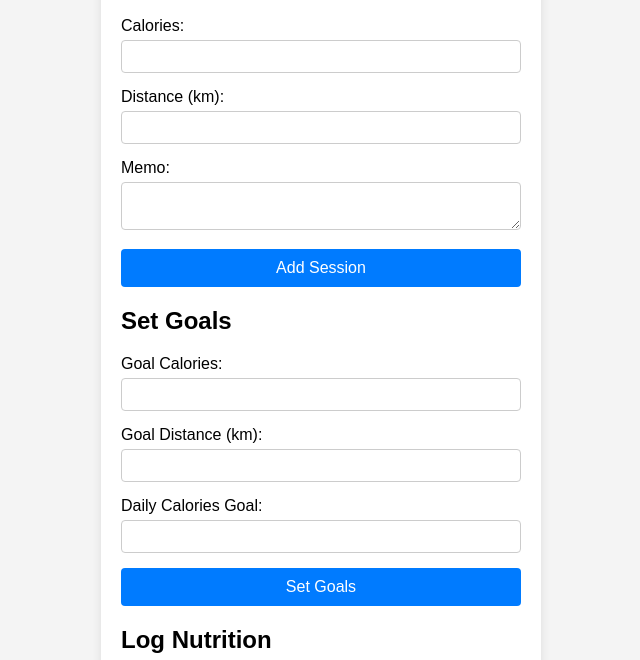
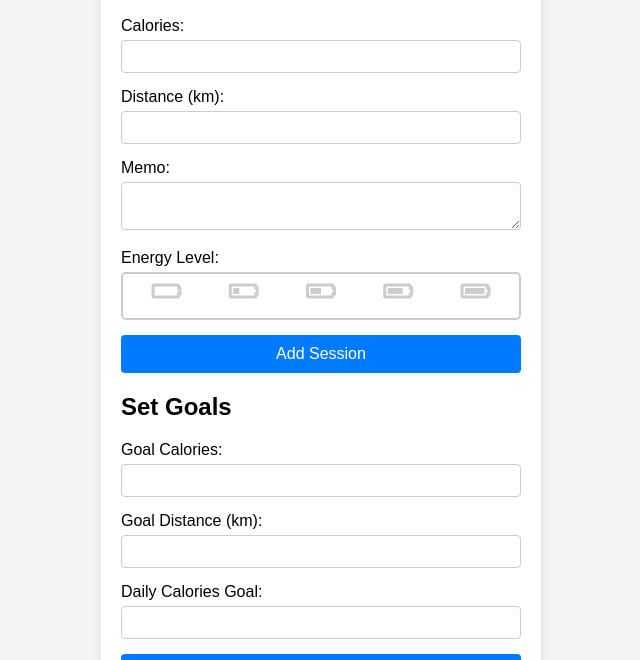
Before and after one commit to luca-hatu/Fitness-Tracker, a plain HTML site: page index.html in a window 1280 px wide. Shown: the part 179-839 px from the top of the page, without its empty margins (319-959 px from the left). Drawn offline with nearby package versions, Linux system fonts and the light colour scheme.

Commit message:
added energy levels

```diff
--- a/index.html
+++ b/index.html
@@ -38,6 +38,32 @@
                 <label for="memo">Memo:</label>
                 <textarea id="memo" name="memo"></textarea>
             </div>
+            <div class="input-group">
+                <label>Energy Level:</label>
+                <div id="energy-level" class="energy-level">
+                    <label>
+                        <input type="radio" name="energy-level" value="1" required>
+                        <i class="fas fa-battery-empty"></i>
+                    </label>
+                    <label>
+                        <input type="radio" name="energy-level" value="2">
+                        <i class="fas fa-battery-quarter"></i>
+                    </label>
+                    <label>
+                        <input type="radio" name="energy-level" value="3">
+                        <i class="fas fa-battery-half"></i>
+                    </label>
+                    <label>
+                        <input type="radio" name="energy-level" value="4">
+                        <i class="fas fa-battery-three-quarters"></i>
+                    </label>
+                    <label>
+                        <input type="radio" name="energy-level" value="5">
+                        <i class="fas fa-battery-full"></i>
+                    </label>
+                </div>
+            </div>
+
             <button type="submit">Add Session</button>
         </form>
         <div id="goals">
@@ -105,6 +131,7 @@
                 <h3>Entered Weight:</h3>
                 <p id="entered-weight">-</p>
             </div>
+        </div>
         <div id="sessions">
             <h2>Sessions</h2>
             <ul id="session-list"></ul>
--- a/script.js
+++ b/script.js
@@ -50,13 +50,14 @@ const nutritionChart = new Chart(nutritionChartCtx, {
     }
 });
 
-document.getElementById('fitness-form').addEventListener('submit', function(event) {
+document.getElementById('fitness-form').addEventListener('submit', function (event) {
     event.preventDefault();
 
     const activity = document.querySelector('input[name="activity"]:checked').value;
     const calories = parseInt(document.getElementById('calories').value) || 0;
     const distance = parseFloat(document.getElementById('distance').value) || 0;
     const memo = document.getElementById('memo').value;
+    const energyLevel = document.querySelector('input[name="energy-level"]:checked').value || 1; // Default to level 1 if not selected
 
     const sessionList = document.getElementById('session-list');
     const sessionItem = document.createElement('li');
@@ -64,6 +65,7 @@ document.getElementById('fitness-form').addEventListener('submit', function(even
     sessionItem.innerHTML = `
         <strong>${capitalizeFirstLetter(activity)}</strong><br>
         Calories: ${calories}, Distance: ${distance} km<br>
+        Energy Level: ${energyLevel}<br>
         Memo: ${memo}
     `;
 
@@ -76,7 +78,8 @@ document.getElementById('fitness-form').addEventListener('submit', function(even
 
     document.getElementById('fitness-form').reset();
 });
-document.getElementById('weight-form').addEventListener('submit', function(event) {
+
+document.getElementById('weight-form').addEventListener('submit', function (event) {
     event.preventDefault();
 
     const weightInput = document.getElementById('weight');
@@ -92,8 +95,7 @@ document.getElementById('weight-form').addEventListener('submit', function(event
     }
 });
 
-
-document.getElementById('goal-form').addEventListener('submit', function(event) {
+document.getElementById('goal-form').addEventListener('submit', function (event) {
     event.preventDefault();
 
     goalCalories = parseInt(document.getElementById('goal-calories').value) || 0;
@@ -103,7 +105,7 @@ document.getElementById('goal-form').addEventListener('submit', function(event)
     updateProgress();
 });
 
-document.getElementById('nutrition-form').addEventListener('submit', function(event) {
+document.getElementById('nutrition-form').addEventListener('submit', function (event) {
     event.preventDefault();
 
     const mealType = document.getElementById('meal-type').value;
@@ -126,7 +128,7 @@ document.getElementById('nutrition-form').addEventListener('submit', function(ev
     document.getElementById('nutrition-form').reset();
 });
 
-document.getElementById('sleep-form').addEventListener('submit', function(event) {
+document.getElementById('sleep-form').addEventListener('submit', function (event) {
     event.preventDefault();
 
     const sleepStart = new Date(document.getElementById('sleep-start').value);
@@ -149,14 +151,14 @@ document.getElementById('sleep-form').addEventListener('submit', function(event)
     document.getElementById('sleep-form').reset();
 });
 
-document.getElementById('increase-hydration').addEventListener('click', function() {
+document.getElementById('increase-hydration').addEventListener('click', function () {
     if (hydrationAmount < hydrationGoal) {
         hydrationAmount++;
         updateHydration();
     }
 });
 
-document.getElementById('decrease-hydration').addEventListener('click', function() {
+document.getElementById('decrease-hydration').addEventListener('click', function () {
     if (hydrationAmount > 0) {
         hydrationAmount--;
         updateHydration();
@@ -164,11 +166,9 @@ document.getElementById('decrease-hydration').addEventListener('click', function
 });
 
 function updateProgress() {
-
     updateChartData(caloriesChart, totalCalories, goalCalories);
     updateChartData(distanceChart, totalDistance, goalDistance);
     updateChartData(nutritionChart, totalMealCalories, dailyCaloriesGoal);
-
 
     const caloriesProgress = document.getElementById('calories-progress');
     const distanceProgress = document.getElementById('distance-progress');
@@ -177,7 +177,6 @@ function updateProgress() {
     caloriesProgress.textContent = `Calories Burned: ${totalCalories}/${goalCalories}`;
     distanceProgress.textContent = `Distance: ${totalDistance}/${goalDistance} km`;
     nutritionProgress.textContent = `Calories Consumed: ${totalMealCalories}/${dailyCaloriesGoal}`;
-
 
     caloriesProgress.style.color = (totalCalories >= goalCalories && goalCalories > 0) ? 'green' : 'black';
     distanceProgress.style.color = (totalDistance >= goalDistance && goalDistance > 0) ? 'green' : 'black';
--- a/styles.css
+++ b/styles.css
@@ -183,3 +183,35 @@ button:hover {
     font-size: 2.5em;
     font-weight: bold;
 }
+/* Adjustments for Energy Level Selection */
+.energy-level {
+    display: flex;
+    justify-content: space-between;
+    align-items: center;
+    border: 2px solid #ccc;
+    padding: 5px;
+    border-radius: 5px;
+    margin-top: 5px;
+}
+
+.energy-level label {
+    display: flex;
+    flex-direction: column;
+    align-items: center;
+    width: 20%;
+}
+
+.energy-level label input[type="radio"] {
+    display: none;
+}
+
+.energy-level label i {
+    font-size: 24px;
+    margin-bottom: 5px;
+    color: #ccc;
+    cursor: pointer;
+}
+
+.energy-level label input[type="radio"]:checked + i {
+    color: #007bff;
+}
```
